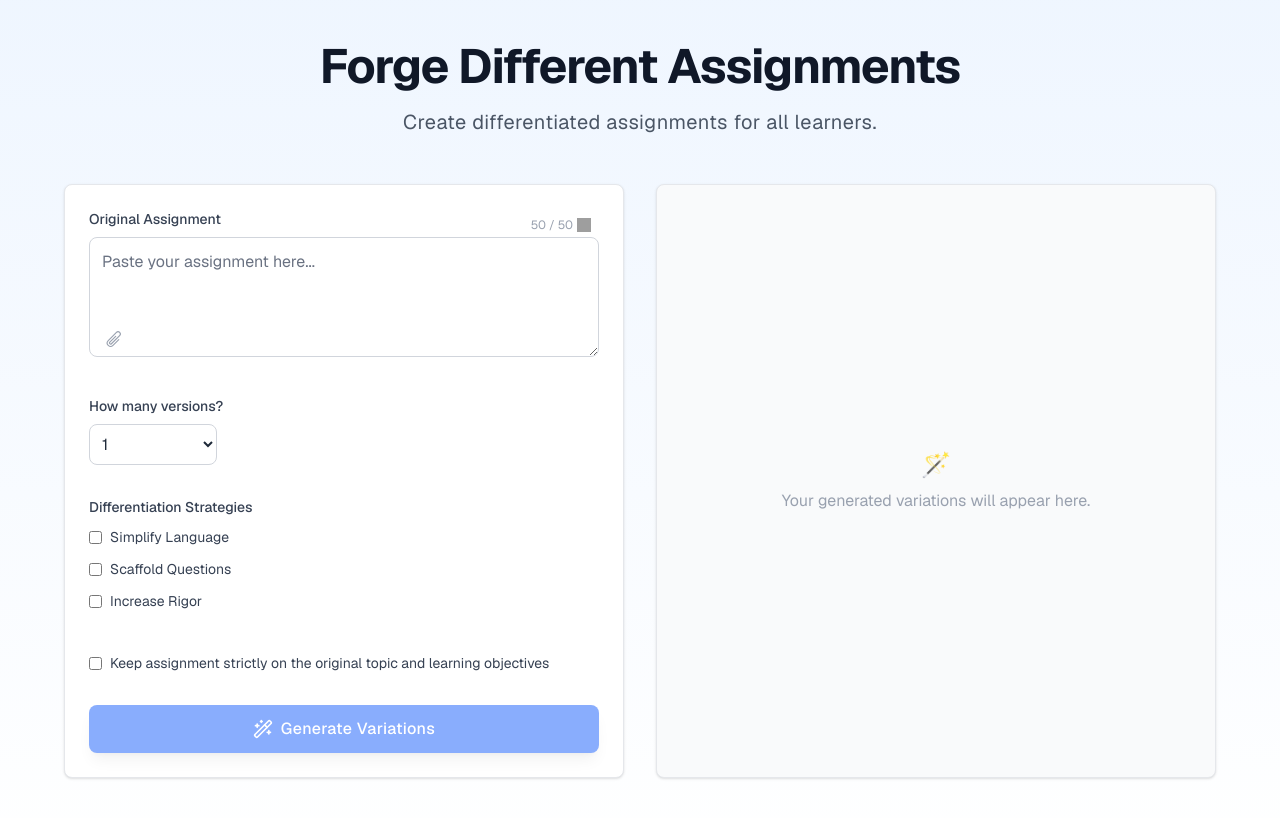
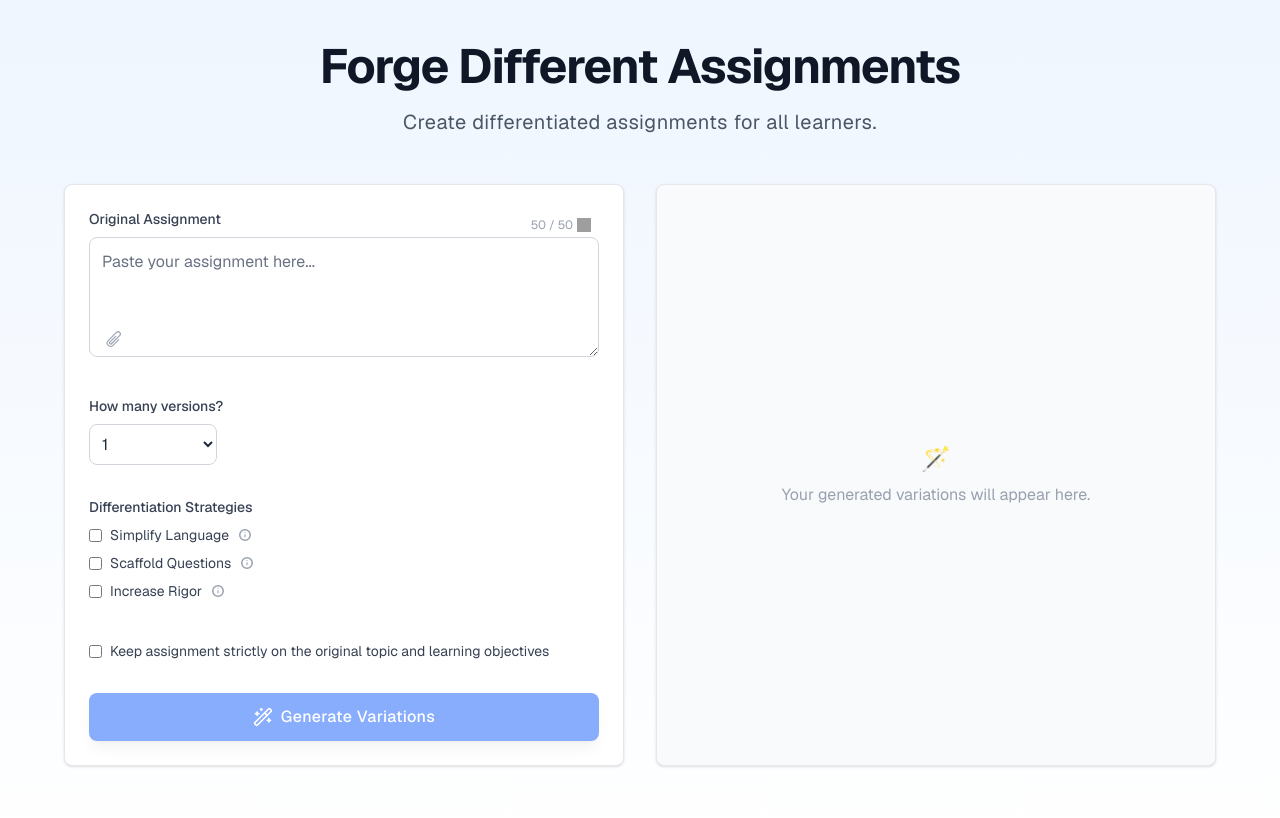
Before and after one commit to hi-anthonyyang/sidequest, a Next.js app: page /assignments in a window 1280 px wide. Shown: the top 818 px of the page. Built offline with nearby package versions, Linux system fonts and the light colour scheme; grey boxes are pictures that could not be loaded; some icons are missing.

Commit message:
fix: add missing InfoIcon and CopyIcon components for deployment

```diff
--- /dev/null
+++ b/src/components/icons/CopyIcon.tsx
@@ -0,0 +1,10 @@
+import React from 'react';
+
+const CopyIcon = ({ className = '' }: { className?: string }) => (
+  <svg className={className} width="20" height="20" viewBox="0 0 20 20" fill="none" xmlns="http://www.w3.org/2000/svg">
+    <rect x="7" y="7" width="9" height="9" rx="2" stroke="currentColor" strokeWidth="1.5" />
+    <rect x="4" y="4" width="9" height="9" rx="2" stroke="currentColor" strokeWidth="1.5" fill="none" />
+  </svg>
+);
+
+export default CopyIcon;
--- /dev/null
+++ b/src/components/icons/InfoIcon.tsx
@@ -0,0 +1,11 @@
+import React from 'react';
+
+const InfoIcon = ({ className = '' }: { className?: string }) => (
+  <svg className={className} width="16" height="16" viewBox="0 0 16 16" fill="none" xmlns="http://www.w3.org/2000/svg">
+    <circle cx="8" cy="8" r="7" stroke="currentColor" strokeWidth="2" fill="none" />
+    <rect x="7.25" y="7" width="1.5" height="4" rx="0.75" fill="currentColor" />
+    <rect x="7.25" y="4" width="1.5" height="1.5" rx="0.75" fill="currentColor" />
+  </svg>
+);
+
+export default InfoIcon;
```
